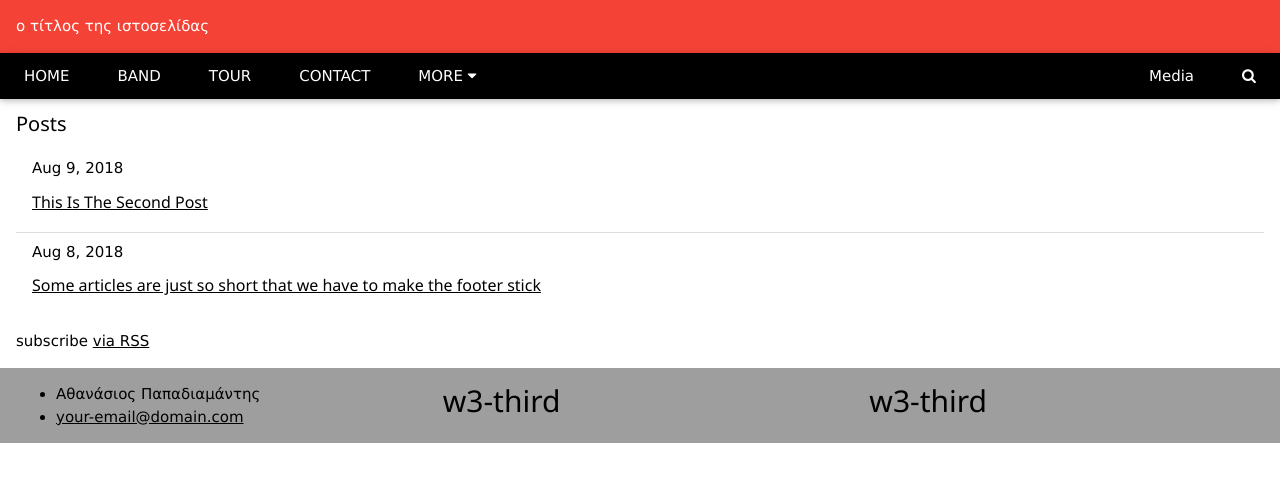
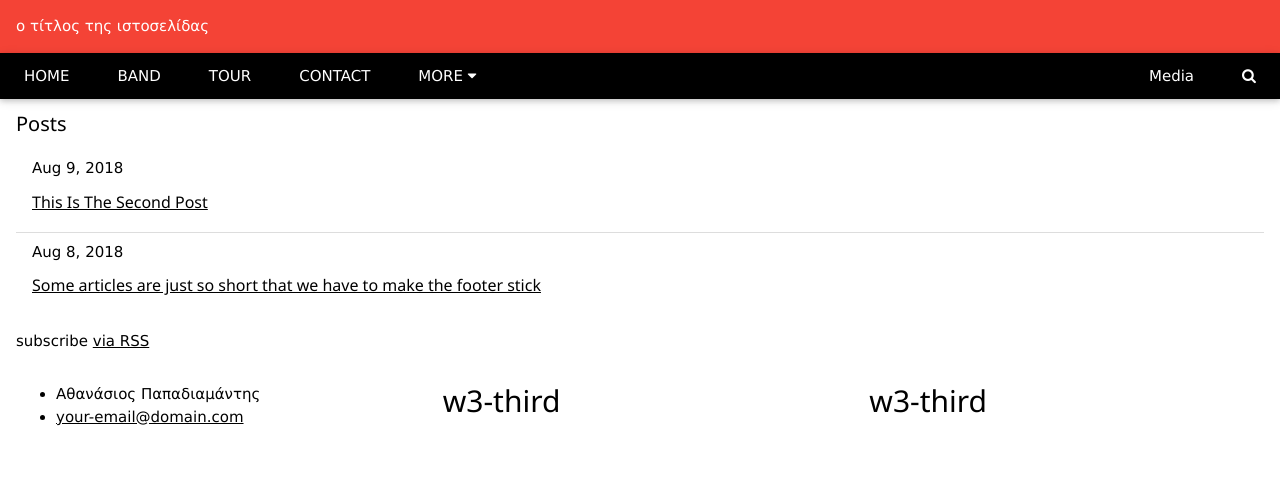
Before and after one commit to mrubyz/test, a Jekyll site: the page built from index.md, in a window 1280 px wide. Shown: the top 482 px of the page. Built offline with Jekyll 4.4.1, drawn with Linux system fonts in a browser that asks for light colours.

Commit message:
Update footer.html

```diff
--- a/_includes/footer.html
+++ b/_includes/footer.html
@@ -1,4 +1,4 @@
-<div class="w3-row w3-grey">
+<div class="w3-row">
 <div class="w3-third w3-container ">
   <ul class="contact-list">
           <li class="p-name">
```
